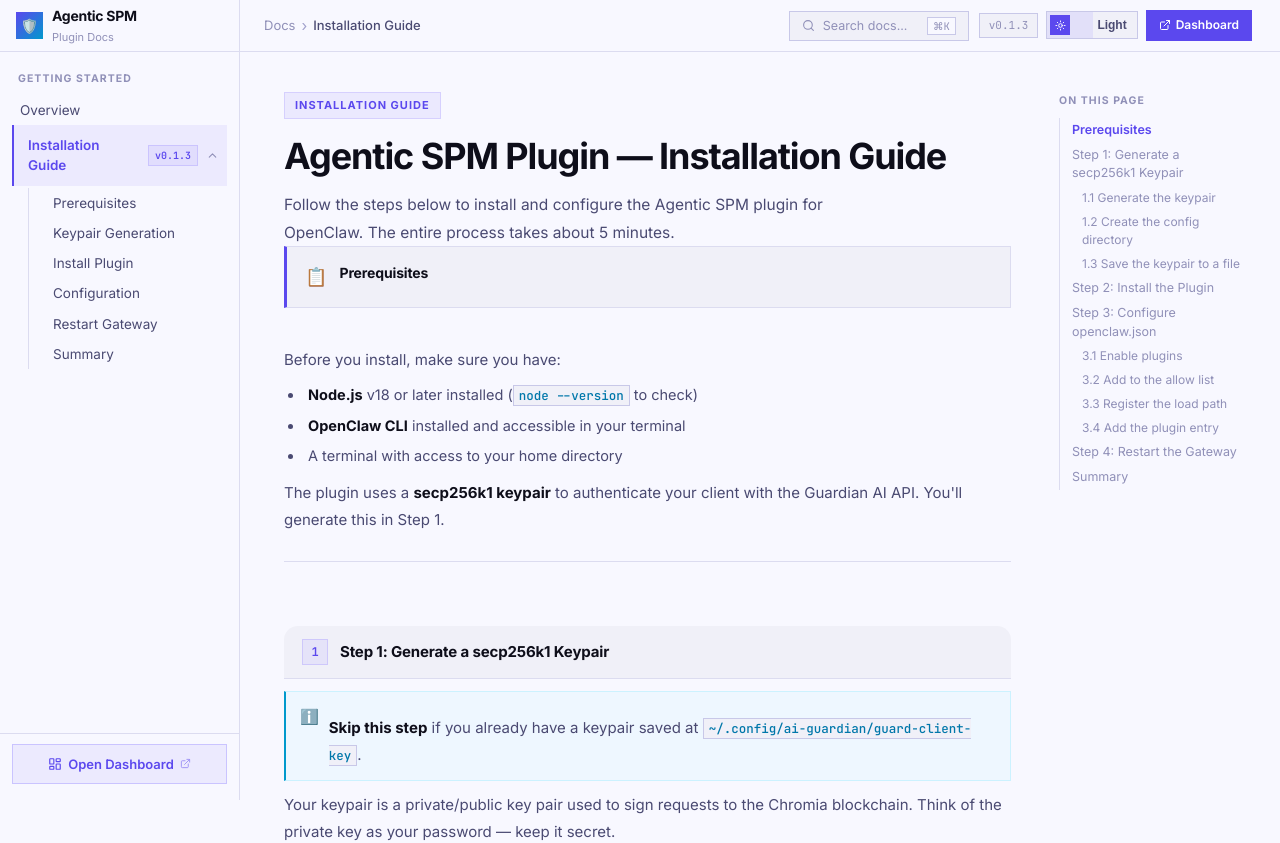
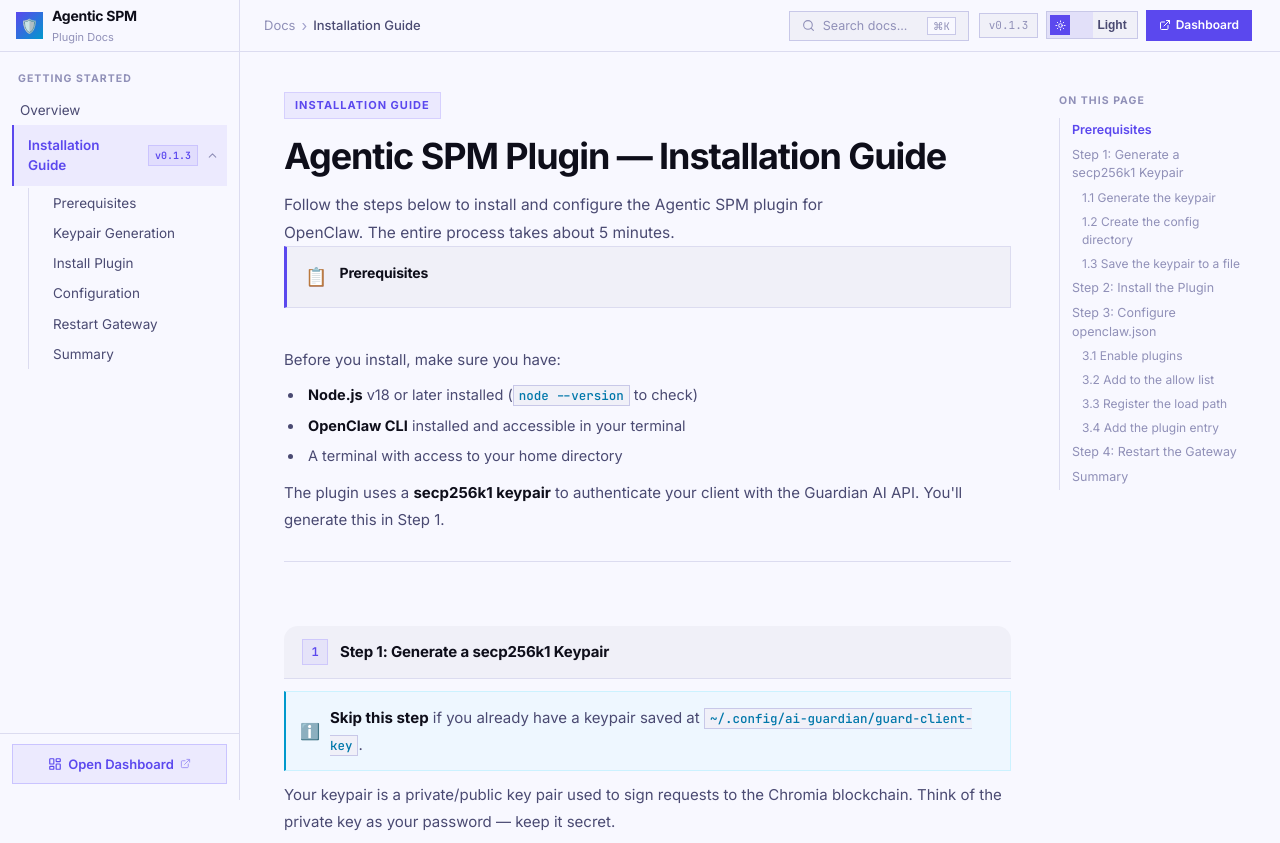
Before and after one commit to ketiyohanneschromaway/plugin_docs, a Next.js app in the folder docs-site/: page /install in a window 1280 px wide. Shown: the top 843 px of the page. Built offline with nearby package versions, Linux system fonts and the light colour scheme.

Commit message:
style: update global CSS definitions.

```diff
--- a/docs-site/src/app/globals.css
+++ b/docs-site/src/app/globals.css
@@ -1402,7 +1402,7 @@
 .callout {
   display: flex;
   gap: 10px;
-  align-items: flex-start;
+  align-items: center;
   padding: 12px 14px;
   border-radius: 0;
   font-size: 13.5px;
@@ -1411,9 +1411,17 @@
 }
 
 .callout-icon {
-  font-size: 15px;
+  font-size: 16px;
   flex-shrink: 0;
-  margin-top: 1px;
+  line-height: 1;
+  display: flex;
+  align-items: center;
+}
+
+/* Kill paragraph margin inside callouts */
+.callout p {
+  margin-top: 0 !important;
+  font-size: 13.5px;
 }
 
 .callout.info {
```
